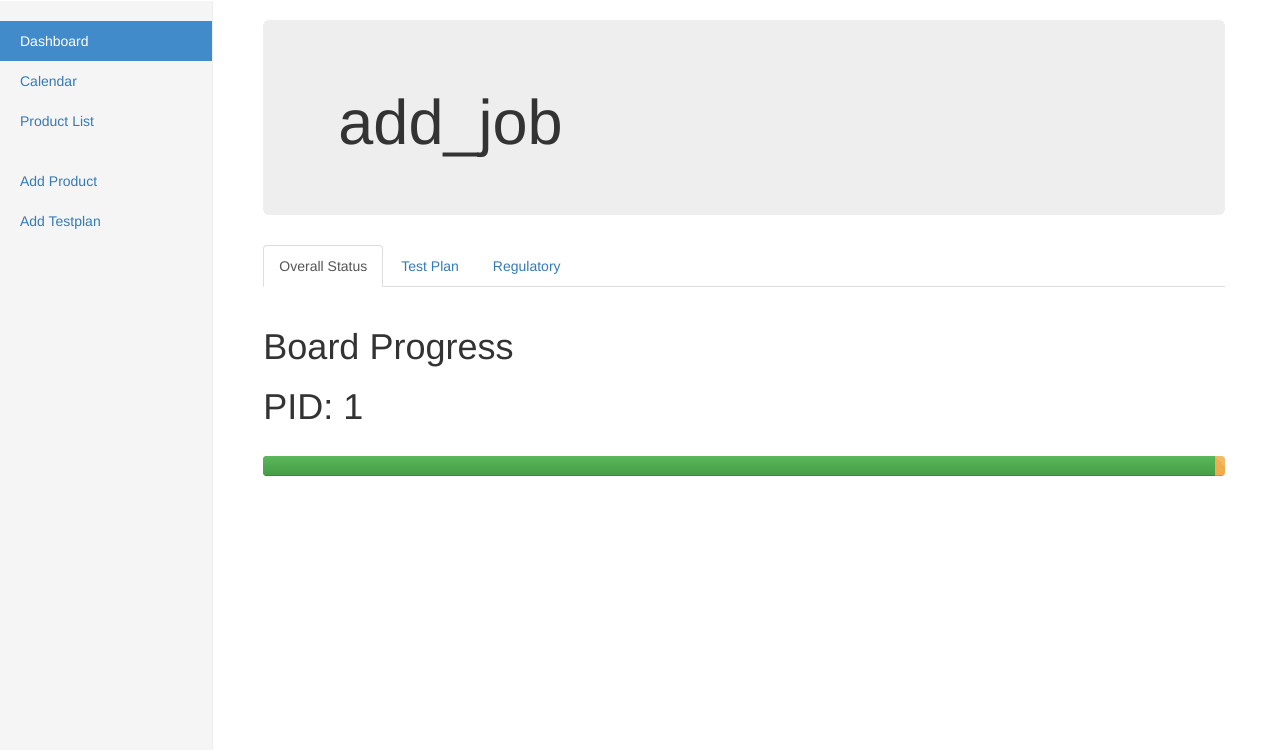
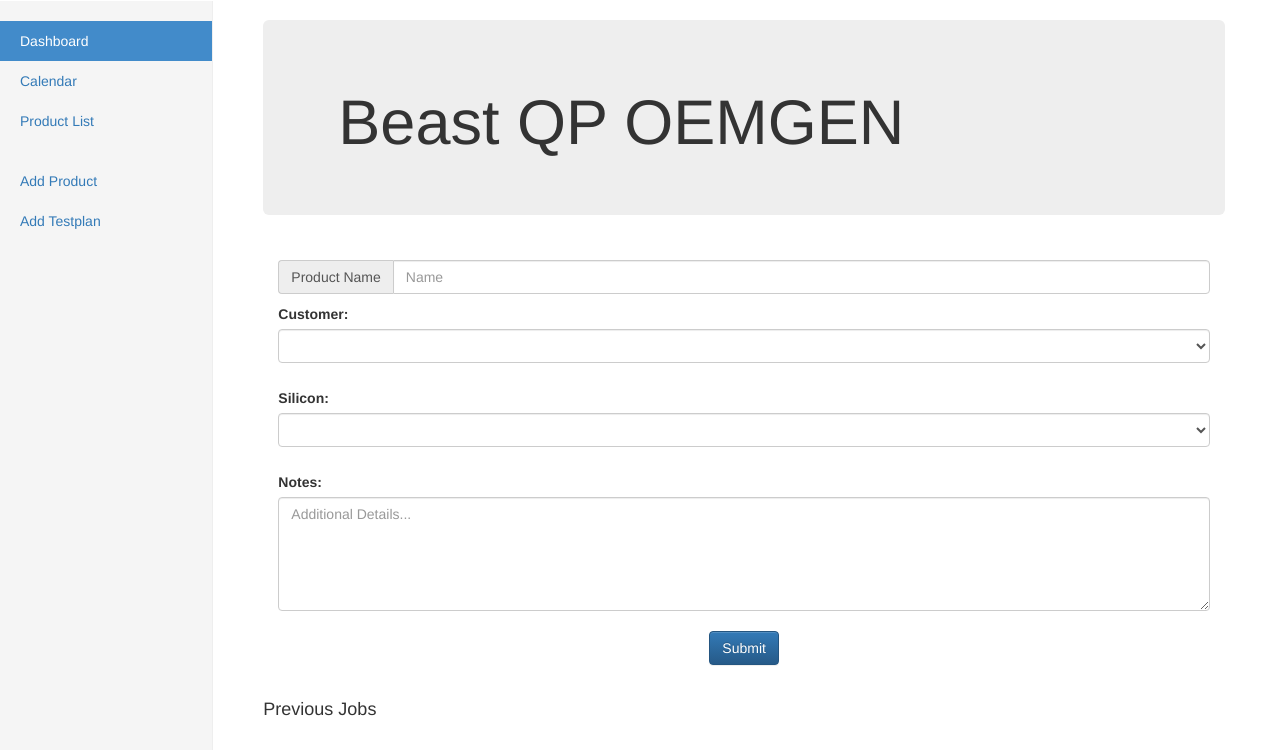
Before and after one commit to werdnaknom/Coding-Projects, a Flask app: page /product/add_job/?pid=1 in a window 1280 px wide. Shown: the part 50-800 px from the top of the page. Run offline with Flask 2, Linux system fonts and the light colour scheme; data comes from the database, SQL or seed files in the repository; both versions use the stored data as it was after the commit; tables that the repository leaves empty hold one stand-in row (values such as "Sample post"); lists and menus that the app fills with data are empty; some libraries are stand-ins or nearby versions.

Commit message:
Regulatory
Added "add_job" regulatory page and cleaned up add products page

```diff
--- a/NPO Regulatory/regulatory_website/website/db/database.py
+++ b/NPO Regulatory/regulatory_website/website/db/database.py
@@ -10,6 +10,9 @@ class database():
                        }
         self.conn = sqlite3.connect(db)
         self.c = self.conn.cursor()
+
+    def close(self):
+        self.conn.close()
 
     def _sanitize(self, tablename):
         try:
@@ -30,30 +33,42 @@ class database():
                                                  silicon, status, notes])
         self.conn.commit()
 
-    def select(self, s=None):
-        if s == None:
-            s = "*"
+    def get_products(self):
+        products = self.c.execute(''' SELECT * FROM products ''')
+        return products
+
+    def get_product(self, pid):
+        product = dict()
         try:
-            statement = "SELECT %s FROM regulatory" % s
-            print statement
-            self.c.execute("SELECT * from regulatory")
-        except:
-            print "SELECT"
+            details = self.c.execute("SELECT * FROM products WHERE pid is '%s'" % pid)
+            for i, item in enumerate(details.fetchone()):
+               product[details.description[i][0]] = item
+        except Exception as e:
+            print e
+        return product
 
+    def product_name(self, product):
+        name = "%s %s %s" % (product['name'], product['ports'], product['customer'])
+        return name
 
-    def insert(self, s):
-        print s
-        try:
-            self.c.execute("INSERT INTO regulatory VALUES (%s, %s )" % (s, time.strftime("%m/%d/%Y")))
-            self.conn.commit()
-        except:
-            print "INSERT"
-            self.conn.rollback()
 
 if __name__ == "__main__":
     import sqlite3 as lite
     import sys
     db = database('website.db')
+
+    products = db.get_products()
+    #for prod in products:
+    #    print prod
+
+    product = db.get_product("1")
+    #for item in product:
+    #    print item
+    print product
+
+    name = db.product_name(product)
+    print name
+    """
     p = db.c.execute("SELECT * FROM products")
     for prod in p:
         print prod
@@ -71,3 +86,4 @@ if __name__ == "__main__":
 
     except:
         raise
+    """
--- a/NPO Regulatory/regulatory_website/website/db/schema.sql
+++ b/NPO Regulatory/regulatory_website/website/db/schema.sql
@@ -8,6 +8,15 @@ create table products (
   silicon text not null,
   status text not null,
   notes text
+);
+
+drop table if exists dashroll;
+create table dashroll (
+    did INTEGER PRIMARY KEY autoincrement,
+    roll INTEGER NOT NULL,
+    pid INTEGER NOT NULL,
+    description text,
+    FOREIGN KEY(pid) REFERENCES products(pid)
 );
 
 drop table if exists regulatory;
--- /dev/null
+++ b/NPO Regulatory/regulatory_website/website/templates/product/header.html
@@ -0,0 +1,5 @@
+<div class="jumbotron">
+  <div class="container">
+      <h1>{{name}}</h1>
+  </div>
+</div>
--- a/NPO Regulatory/regulatory_website/website/templates/product/product.html
+++ b/NPO Regulatory/regulatory_website/website/templates/product/product.html
@@ -1,40 +1,26 @@
 {% extends "header.html" %}
 {% block body %}
-    <div class="jumbotron">
-      <div class="container">
-          <h1>{{product}}</h1>
+    {% include 'product/header.html' %}
+    <div>
+      <!-- Nav tabs -->
+      <ul class="nav nav-tabs" role="tablist">
+        <li role="presentation" class="active"><a href="#overview" aria-controls="overview" role="tab" data-toggle="tab">Overview</a></li>
+        <li role="presentation"><a href="#testplan" aria-controls="testplan" role="tab" data-toggle="tab">Active Testplan</a></li>
+        <li role="presentation"><a href="#regulatory" aria-controls="regulatory" role="tab" data-toggle="tab">Regulatory</a></li>
+      </ul>
+
+      <!-- Tab panes -->
+      <div class="tab-content">
+        <div role="tabpanel" class="tab-pane active" id="overview">
+            {% include 'product/product_status.html' %}
+        </div>
+        <div role="tabpanel" class="tab-pane" id="testplan">
+            {% include 'product/product_testplan.html' %}
+        </div>
+        <div role="tabpanel" class="tab-pane" id="regulatory">
+            {% include 'product/product_regulatory.html' %}
+        </div>
       </div>
-    </div>
-    <ul class="nav nav-tabs">
-      <li role="presentation" class="active"><a href="#product_status">Overall Status</a></li>
-      <li role="presentation"><a href="#product_testplan">Test Plan</a></li>
-      <li role="presentation"><a href="#product_regulatory">Regulatory</a></li>
-    </ul>
-
-    <br>
-    <h1> Board Progress </h1>
-    <h1> PID: {{ pid }} </h1>
-    {% for row in details %}
-        {% for r in row %}
-            {{r}}
-        {% endfor %}
-    {% endfor %}
-    <br>
-    {% for row in regulatory %}
-        {% for r in row %}
-            {{r}}
-        {% endfor %}
-    {% endfor %}
-    <div class="progress">
-        <div class="progress-bar progress-bar-success" style="width: 99%">
-            <span class="sr-only">95% Complete (success)</span>
-        </div>
-        <div class="progress-bar progress-bar-warning progress-bar-striped" style="width: 1%">
-            <span class="sr-only">5% Complete (warning)</span>
-        </div>
-        <div class="progress-bar progress-bar-danger" style="width: 0%">
-            <span class="sr-only">0% Complete (danger)</span>
-        </div>
     </div>
 
 {% endblock %}
--- /dev/null
+++ b/NPO Regulatory/regulatory_website/website/templates/regulatory/add_job.html
@@ -0,0 +1,47 @@
+{% extends "header.html" %}
+{% block body %}
+    {% include 'product/header.html' %}
+        <form style="padding: 10px"  action="{{ url_for('add_product') }}" method="post">
+                <div class="input-group" style="padding: 5px">
+                    <span class="input-group-addon" id="product-name">Product Name</span>
+                    <input type="text" class="form-control" placeholder="Name" name="productname" aria-describedby="basic-addon1" value="{{request.form.productname}}">
+                </div>
+
+                <div class="dropdown"style="padding: 5px">
+                        <div class="form-group">
+                            <label for="customer">Customer:</label>
+                            <select class="form-control" id="customer" name="customer">
+                                {% for c in customers %}
+                                    <option value="{{c}}" >{{c}}</option>
+                                {% endfor%}
+                            </select>
+                        </div>
+                </div>
+
+                <div class="dropdown"style="padding: 5px">
+                        <div class="form-group">
+                            <label for="silicon">Silicon:</label>
+                            <select class="form-control" id="silicon" name="silicon">
+                                {% for s in silicon %}
+                                    <option value="{{s}}">{{s}}</option>
+                                {% endfor%}
+                            </select>
+                        </div>
+                </div>
+
+                <div class="form-group" style="padding: 5px">
+                    <label for="notes">Notes:</label>
+                    <textarea rows=5 class="form-control" placeholder="Additional Details..." id="notes" name="notes" value="{{request.form.note}}" ></textarea>
+                </div>
+
+                <div class='form-group' align="center">
+                    <input type="submit" class="btn btn-primary" value="Submit">
+                </div>
+            </form>
+
+    <h4>Previous Jobs</h4>
+    {% for job in list %}
+        <li>{{job}} </li>
+    {% endfor %}
+
+{% endblock %}
--- a/NPO Regulatory/regulatory_website/website/views.py
+++ b/NPO Regulatory/regulatory_website/website/views.py
@@ -18,15 +18,15 @@ def before_request():
     g.db = datab.database('website/db/website.db')
 
 
-#@app.teardown_request
-#def teardown_request(exception):
-#    db = getattr(g, 'db', None)
-#    if db is not None:
-#        db.close()
+@app.teardown_request
+def teardown_request(exception):
+    db = getattr(g, 'db', None)
+    if db is not None:
+        db.close()
 
 class Dashboard(MethodView):
     def get(self):
-        products = g.db.c.execute("SELECT * FROM products")
+        products = g.db.get_products()
         TOC = CONTENT.TOC
         #products = ['bob', 'fred']
         return render_template('dashboard.html', products=products, TOC=TOC)
@@ -34,7 +34,7 @@ app.add_url_rule('/', view_func=Dashboard.as_view('dashboard'))
 
 class Products(MethodView):
     def get(self):
-        products = g.db.c.execute("SELECT * from Products")
+        products = g.db.get_products()
         TOC = CONTENT.TOC
         #products = ['bob', 'fred']
         return render_template('products.html', products=products, TOC=TOC)
@@ -92,23 +92,31 @@ class Product(MethodView):
         TOC = CONTENT.TOC
         pid = request.args.get('pid')
         try:
-            details = g.db.c.execute("SELECT * FROM products WHERE pid is '%s'" % pid)
+            details = g.db.get_product(pid)
+            name = g.db.product_name(details)
             regulatory = g.db.c.execute("SELECT * FROM regulatory WHERE pid is '%s'" % pid)
             #regulatory = "bob"
         except Exception as e:
             flash(e)
-        return render_template('product/product.html', details=details, pid=pid, regulatory=regulatory, product=product, TOC=TOC)
+        return render_template('product/product.html', pid=pid, regulatory=regulatory, product=details, TOC=TOC, name=name)
 app.add_url_rule('/product/<product>/', view_func=Product.as_view('product'))
 
-class ProductRegulatory(MethodView):
-    def get(self):
-        pid = request.args.get('pid')
-        TOC = CONTENT.TOC
-        return render_template('product/product_regulatory.html', pid=pid, TOC=TOC)
-app.add_url_rule('/product/<product>/#product_regulatory', view_func=ProductRegulatory.as_view('product_regulatory'))
-
-class ModalTest(MethodView):
+class AddRegulatory(MethodView):
     def get(self):
         TOC = CONTENT.TOC
-        return render_template('modal_test.html', TOC=TOC)
-app.add_url_rule('/modal_test/', view_func=ModalTest.as_view('modal'))
+        pid = request.args.get('pid')
+        details = g.db.get_product(pid)
+        name = g.db.product_name(details)
+        try:
+            list = g.db.c.execute("SELECT * FROM regulatory WHERE pid is '%s'" % pid)
+        except Exception as e:
+            flash(e)
+        return render_template('regulatory/add_job.html', name=name, TOC = TOC, pid = pid, list = list)
+
+    def post(self):
+        try:
+            details = 1
+        except Exception as e:
+            flash(e)
+        return render_template('regulatory/add_job.html')
+app.add_url_rule('/product/add_job/', view_func=AddRegulatory.as_view('add_job'))
```
Also changed, not shown: NPO Regulatory/regulatory_website/website/templates/product/product_regulatory.html (+2 -9 lines), NPO Regulatory/regulatory_website/website/templates/product/product_status.html (+24 -10 lines), NPO Regulatory/regulatory_website/website/db/website.db, 5 other files.
